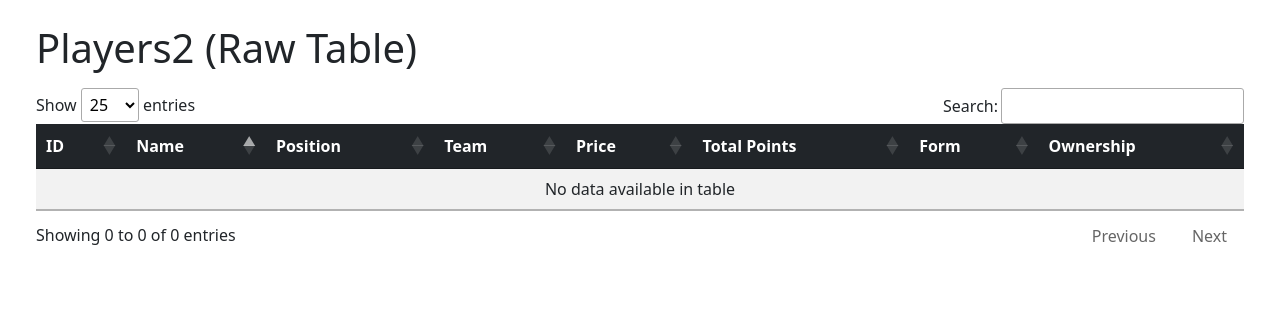
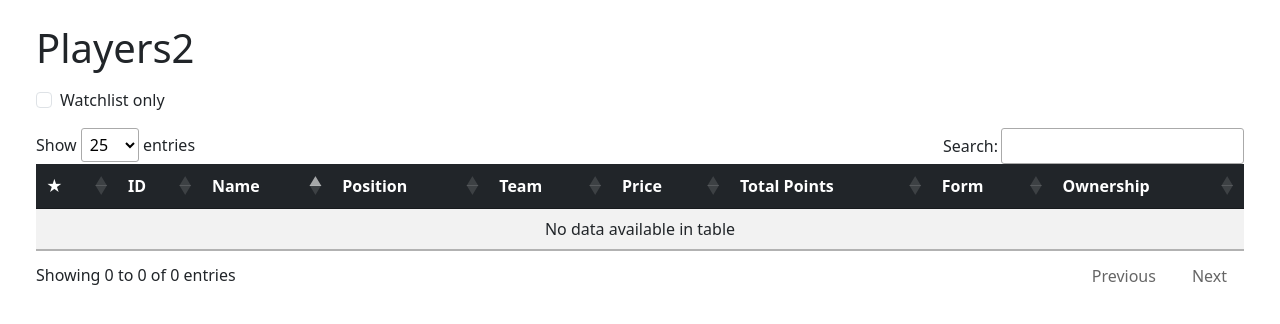
Before and after one commit to oos/FPL2, a Flask app: template templates/players2.html in a window 1280 px wide. Shown: the part 80-404 px from the top of the page. Run offline with Flask 3, Linux system fonts and the light colour scheme; the template is opened without the code that fills it, so the values that code supplies are empty; some libraries are stand-ins or nearby versions.

Commit message:
feat(players2): add watchlist star toggle and optional watchlist-only filter; pass watch_ids from backend

```diff
--- a/backend/app.py
+++ b/backend/app.py
@@ -203,7 +203,8 @@ def create_app(config_name: str | None = None):
         """Serve a simple, unmodified table of all players (no filters/customizations)."""
         db = current_app.db_manager
         players = [p.to_dict() for p in db.get_all_players()]
-        return render_template('players2.html', players=players)
+        watch_ids = db.get_watchlist_ids()
+        return render_template('players2.html', players=players, watch_ids=watch_ids)
 
     @app.route('/players/individual')
     def players_individual_redirect():
--- a/templates/players2.html
+++ b/templates/players2.html
@@ -8,11 +8,18 @@
 <body class="p-4">
   {% include '_navbar.html' %}
   <div class="container-fluid">
-    <h1 class="mb-3">Players2 (Raw Table)</h1>
+    <h1 class="mb-3">Players2</h1>
+    <div class="mb-3">
+      <div class="form-check">
+        <input class="form-check-input" type="checkbox" id="wlOnly">
+        <label class="form-check-label" for="wlOnly">Watchlist only</label>
+      </div>
+    </div>
     <div class="table-responsive">
       <table id="players2Table" class="table table-striped table-hover">
         <thead class="table-dark">
           <tr>
+            <th>★</th>
             <th>ID</th>
             <th>Name</th>
             <th>Position</th>
@@ -24,8 +31,12 @@
           </tr>
         </thead>
         <tbody>
+          {% set W = watch_ids or [] %}
           {% for p in players %}
           <tr>
+            <td>
+              <button type="button" class="btn btn-sm p-0 watch-star2 {{ 'text-warning' if p.id in W else '' }}" data-player-id="{{ p.id }}">{{ '★' if p.id in W else '☆' }}</button>
+            </td>
             <td>{{ p.id }}</td>
             <td><a href="/player/{{ p.id }}" class="text-decoration-none">{{ p.name }}</a></td>
             <td>{{ p.position }}</td>
@@ -44,10 +55,39 @@
   <script src="https://cdn.datatables.net/1.13.6/js/jquery.dataTables.min.js"></script>
   <script>
     $(function(){
-      $('#players2Table').DataTable({
-        order: [[1, 'asc']],
+      const table = $('#players2Table').DataTable({
+        order: [[2, 'asc']],
         pageLength: 25
       });
+
+      // Watchlist toggle
+      $('#players2Table').on('click', '.watch-star2', async function(e){
+        e.stopPropagation();
+        const el = $(this);
+        const id = parseInt(el.data('player-id'));
+        try {
+          const resp = await fetch('/api/watchlist/toggle', { method:'POST', headers:{'Content-Type':'application/json'}, body: JSON.stringify({ player_id:id }) });
+          const data = await resp.json();
+          if (data && data.ok) {
+            el.toggleClass('text-warning', !!data.watched);
+            el.text(data.watched ? '★' : '☆');
+            if ($('#wlOnly').is(':checked')) table.draw(false);
+          }
+        } catch(err) { console.error('watch toggle failed', err); }
+      });
+
+      // Watchlist-only filter via DataTables custom search
+      $.fn.dataTable.ext.search = $.fn.dataTable.ext.search.filter(f => f._id !== 'wl2');
+      const wlPred = function(settings, data, dataIndex){
+        if (!$('#wlOnly').is(':checked')) return true;
+        if (!settings || !settings.nTable || settings.nTable.id !== 'players2Table') return true;
+        const node = settings.aoData[dataIndex] && settings.aoData[dataIndex].nTr;
+        const star = $(node).find('.watch-star2');
+        return star.hasClass('text-warning');
+      };
+      wlPred._id = 'wl2';
+      $.fn.dataTable.ext.search.push(wlPred);
+      $('#wlOnly').on('change', function(){ table.draw(false); });
     });
   </script>
 </body>
```
